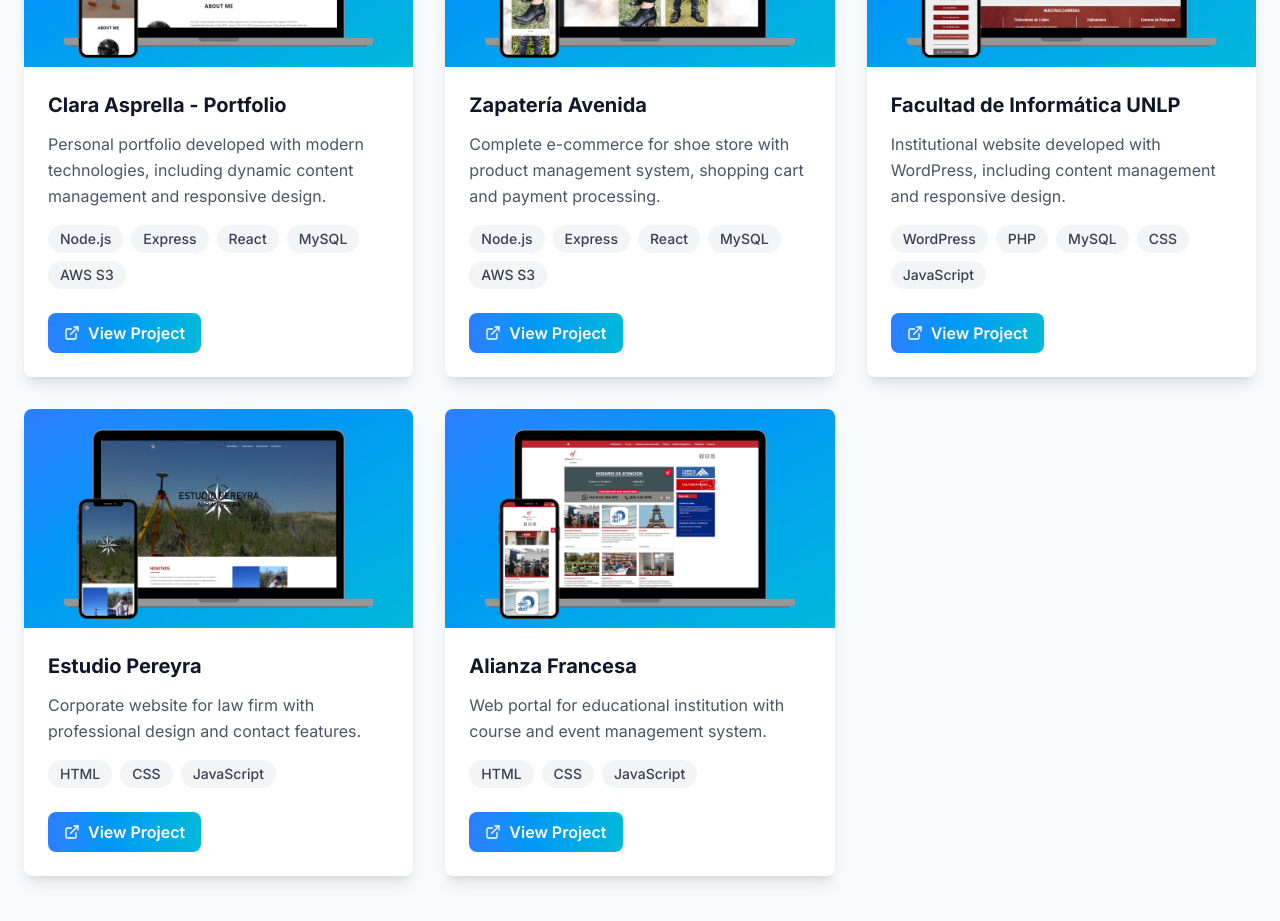
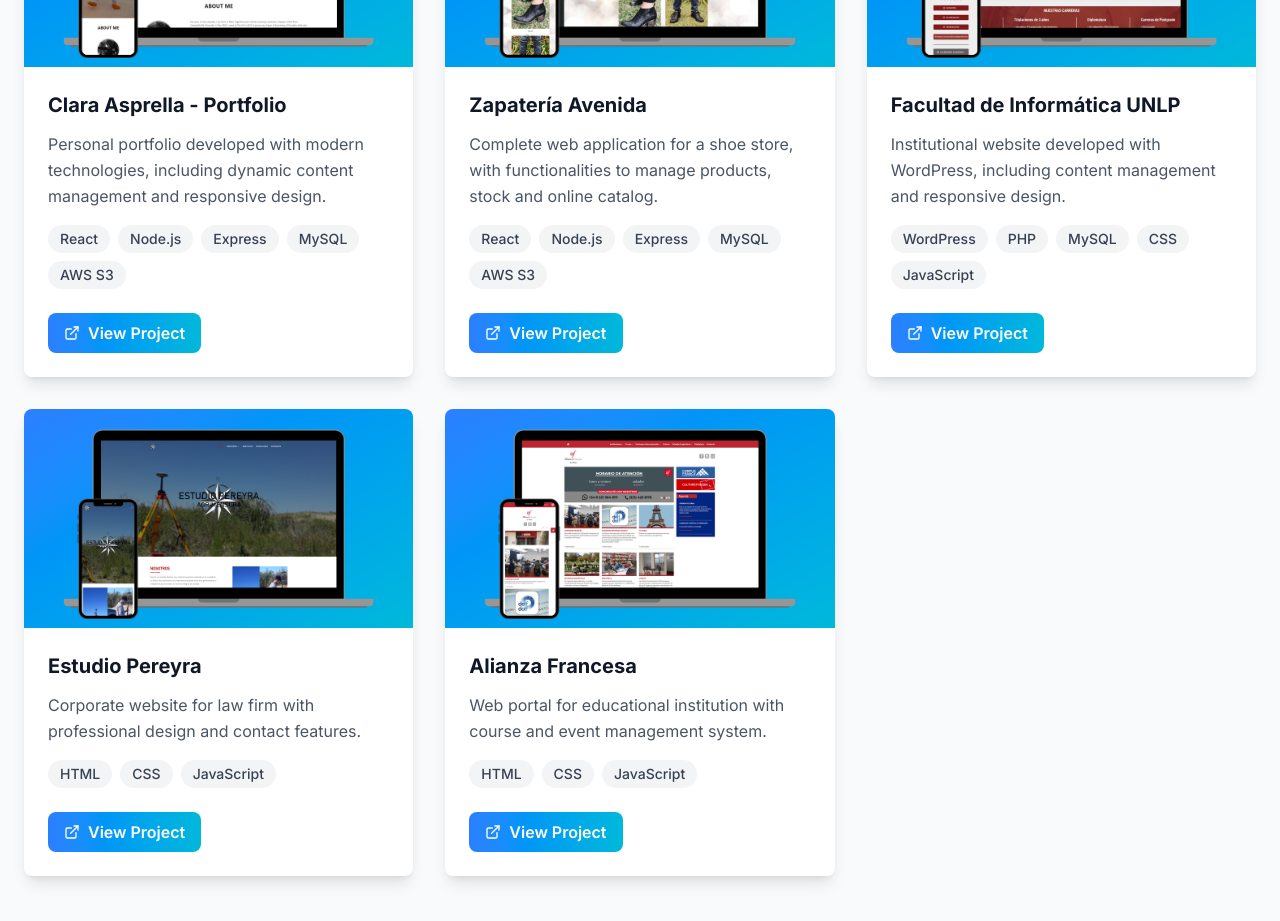
Before and after one commit to GeroBoza/new-portfolio, a Next.js app: page / in a window 1280 px wide. Shown: the part 2060-2981 px from the top of the page. Built offline with nearby package versions, Linux system fonts and the light colour scheme.

Commit message:
ZAV description modified

```diff
--- a/src/data/personalInfo.ts
+++ b/src/data/personalInfo.ts
@@ -100,38 +100,47 @@ export const getPersonalInfo = (t: (key: string) => string): PersonalInfo => {
             },
         ],
         projects: [
+            // {
+            //     id: "1",
+            //     title: t("personalInfo.projects.globant.title"),
+            //     description: t("personalInfo.projects.globant.description"),
+            //     technologies: [
+            //         "React",
+            //         "React Query",
+            //         "Node.js",
+            //         "Nest.js",
+            //         "Jest",
+            //         "Micro Frontends",
+            //         "JavaScript",
+            //         "TypeScript",
+            //     ],
+            //     liveUrl: "https://valores.santander.com.ar/",
+            //     image: "/img/globant.png",
+            // },
             {
-                id: "1",
+                id: "2",
                 title: t("personalInfo.projects.clara.title"),
                 description: t("personalInfo.projects.clara.description"),
-                technologies: ["Node.js", "Express", "React", "MySQL", "AWS S3"],
+                technologies: ["React", "Node.js", "Express", "MySQL", "AWS S3"],
                 liveUrl: "https://asprella.com/",
                 image: "/img/clara.png",
             },
             {
-                id: "2",
+                id: "3",
                 title: t("personalInfo.projects.zapateria.title"),
                 description: t("personalInfo.projects.zapateria.description"),
-                technologies: ["Node.js", "Express", "React", "MySQL", "AWS S3"],
+                technologies: ["React", "Node.js", "Express", "MySQL", "AWS S3"],
                 liveUrl: "https://www.zapateriaavenida.com/",
                 image: "/img/zapateriaavenida.png",
             },
             {
-                id: "3",
+                id: "4",
                 title: t("personalInfo.projects.infounlp.title"),
                 description: t("personalInfo.projects.infounlp.description"),
                 technologies: ["WordPress", "PHP", "MySQL", "CSS", "JavaScript"],
                 liveUrl: "https://www.info.unlp.edu.ar/",
                 image: "/img/infounlp.png",
             },
-            // {
-            //     id: "4",
-            //     title: t("personalInfo.projects.starwars.title"),
-            //     description: t("personalInfo.projects.starwars.description"),
-            //     technologies: ["Node.js", "Express", "React", "MySQL", "AWS S3"],
-            //     liveUrl: "https://sw-app-challenge.netlify.app/",
-            //     image: "/img/starwars.png",
-            // },
             {
                 id: "5",
                 title: t("personalInfo.projects.estudiopereyra.title"),
--- a/src/locales/en.json
+++ b/src/locales/en.json
@@ -81,7 +81,7 @@
             },
             "zapateria": {
                 "title": "Zapatería Avenida",
-                "description": "Complete e-commerce for shoe store with product management system, shopping cart and payment processing."
+                "description": "Complete web application for a shoe store, with functionalities to manage products, stock and online catalog."
             },
             "infounlp": {
                 "title": "Facultad de Informática UNLP",
--- a/src/locales/es.json
+++ b/src/locales/es.json
@@ -82,7 +82,7 @@
             },
             "zapateria": {
                 "title": "Zapatería Avenida",
-                "description": "E-commerce completo para zapatería con sistema de gestión de productos, carrito de compras y procesamiento de pagos."
+                "description": "Aplicación web integral para una zapatería, con funcionalidades de gestión de productos, stock y catálogo en línea."
             },
             "infounlp": {
                 "title": "Facultad de Informática UNLP",
```
